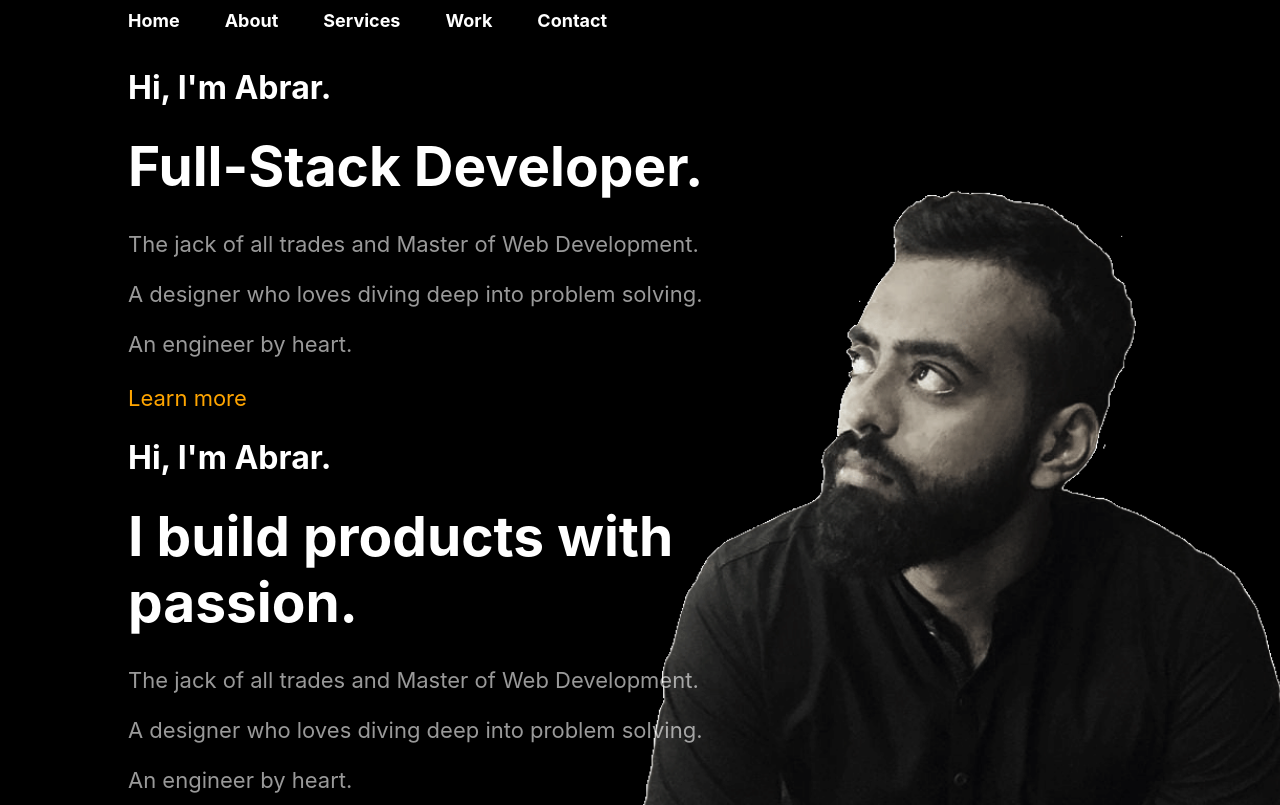
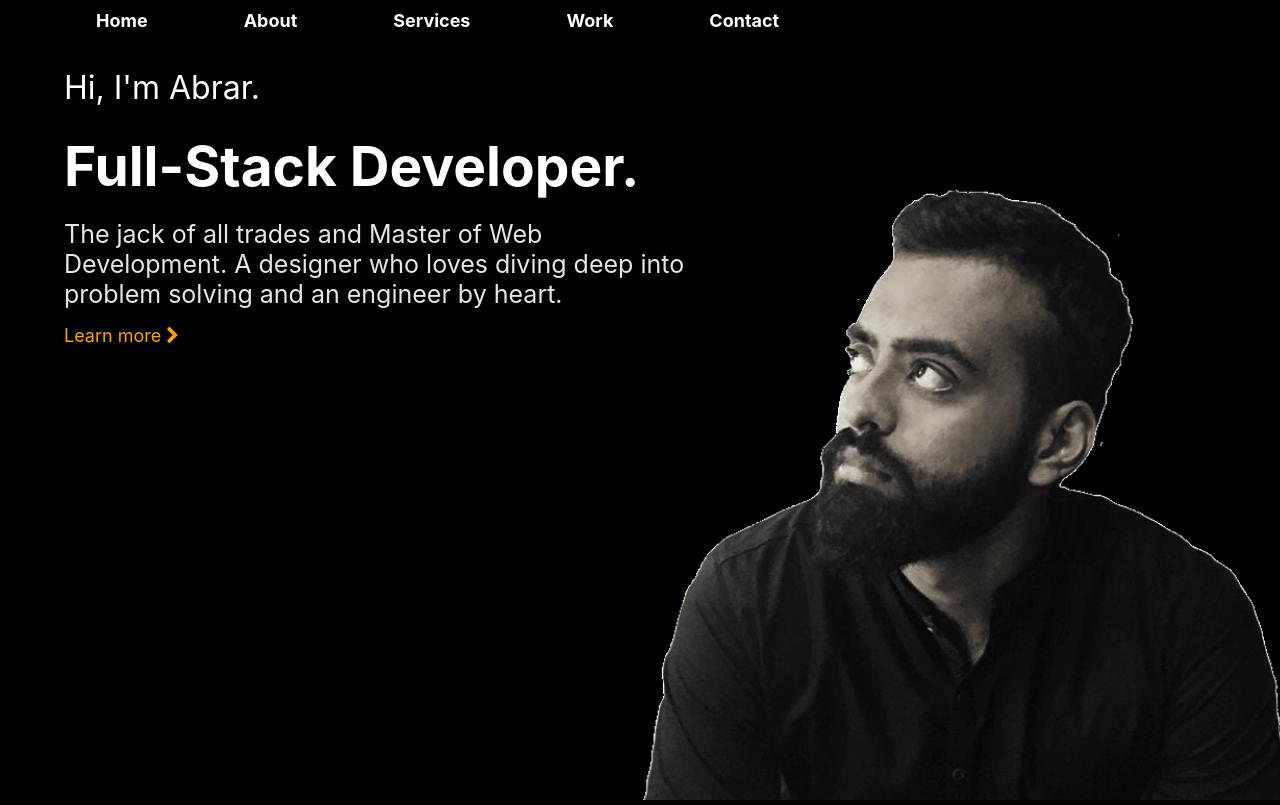
Before and after one commit to AbrarChowdhury/my-portfo, a React (Create React App) app: page / in a window 1280 px wide. Built offline with nearby package versions, Linux system fonts and the light colour scheme.

Commit message:
build about section

```diff
--- a/public/index.html
+++ b/public/index.html
@@ -24,7 +24,9 @@
       work correctly both with client-side routing and a non-root public URL.
       Learn how to configure a non-root public URL by running `npm run build`.
     -->
+    <link href="https://stackpath.bootstrapcdn.com/font-awesome/4.7.0/css/font-awesome.min.css" rel="stylesheet" integrity="sha384-wvfXpqpZZVQGK6TAh5PVlGOfQNHSoD2xbE+QkPxCAFlNEevoEH3Sl0sibVcOQVnN" crossorigin="anonymous"><link href="https://stackpath.bootstrapcdn.com/font-awesome/4.7.0/css/font-awesome.min.css" rel="stylesheet" integrity="sha384-wvfXpqpZZVQGK6TAh5PVlGOfQNHSoD2xbE+QkPxCAFlNEevoEH3Sl0sibVcOQVnN" crossorigin="anonymous">
     <title>Abrar</title>
+
   </head>
   <body>
     <div id="root"></div>
--- a/src/App.css
+++ b/src/App.css
@@ -2,11 +2,10 @@
     background: url(./abrar.png) no-repeat fixed;
     background-size: cover;
     background-position: center;
-
     min-height: 100vh;
 }
 .half-container{
-    margin: 0 10vw;
+    margin: 0 5vw;
     width: 50vw;
 }
 .header{
@@ -14,19 +13,27 @@
     margin: 20px 0;
 }
 .subtitle{
-    font-size: 22px;
-    line-height: 50px;
+    font-size: 18px;
+    line-height: 30px;
     font-weight: 400;
-    color:rgba(255, 255, 255, 0.6);
+    color:rgba(255, 255, 255, 0.9);
+    margin:0;
+}
+.home-subtitle{
+    font-size: 25px;
+    line-height: 30px;
+    font-weight: 400;
+    color:rgba(255, 255, 255, 0.9);
     margin:0;
 }
 .c2action{
-    font-size: 22px;
+    font-size: 18px;
     font-weight: 400;
     color: orange;
 }
 .name{
     font-size: 32px;
+    font-weight: 400;
 }
 .hide{
     display: none;
--- a/src/App.js
+++ b/src/App.js
@@ -5,22 +5,35 @@ function App() {
   return (
     <div className="App">
       <Navbar/>
-      <section className="home">
+      <section className="home ">
         <div className="half-container">
           <h2 className="name">Hi, I'm Abrar.</h2>
           <h1 className="header"> Full-Stack Developer.</h1>
-          <p className="subtitle">The jack of all trades and Master of Web Development.<br/>A designer who loves diving deep into problem solving.<br/>An engineer by heart.
+          <p className="home-subtitle">The jack of all trades and Master of Web Development. A designer who loves diving deep into problem solving and an engineer by heart.
           </p>
-          <p><span className="c2action">Learn more</span></p>
+          <p><span className="c2action">Learn more <i class="fa fa-chevron-right" aria-hidden="true"></i></span></p>
         </div>
       </section>
 
 
-      <section className="about">
+      <section className="about hide">
         <div className="half-container">
-          <h2 className="name">Hi, I'm Abrar.</h2>
           <h1 className="header">I build products with passion.</h1>
-          <p className="subtitle">The jack of all trades and Master of Web Development.<br/>A designer who loves diving deep into problem solving.<br/>An engineer by heart.</p>
+          <p className="subtitle">I'm Abrar Shams Chowdhury.<br/><br/>
+
+          I strive to create unique solutions that surprise and delight users while keeping the complex technical dependencies in mind for implementation, scalability and developer sanity.<br/>
+
+          An engineer by heart, I love to invent, design, analyze, build and test.<br/><br/>
+
+
+          Jack of all trades because, before finally settling with web development I've worn many different hats. I have tried arts-crafts, graphic design, 2d animation, 3d modeling, wood-working, event management, robotics and product design.
+          Not just scratching the surface, I went pretty deep and made a name for myself in each of those fields.<br/><br/>
+
+
+          I am a designer who loves diving deep into problem solving. So do have a problem to get solved?. Do you want to build a website or web-application that solves a problem?
+           <span className='c2action'> Lets talk</span>.
+
+          </p>
         </div>
       </section>
 
--- a/src/components/navbar/navbar.style.css
+++ b/src/components/navbar/navbar.style.css
@@ -1,6 +1,6 @@
 nav{
   background: black;
-  padding:10px 10vw;
+  padding:10px 0;
 }
 ul{
   list-style-type: none;
@@ -11,5 +11,5 @@ ul{
 }
 li{
   display: inline;
-  padding-right: 45px;
+  padding-left: 7.5vw;
 }
```
